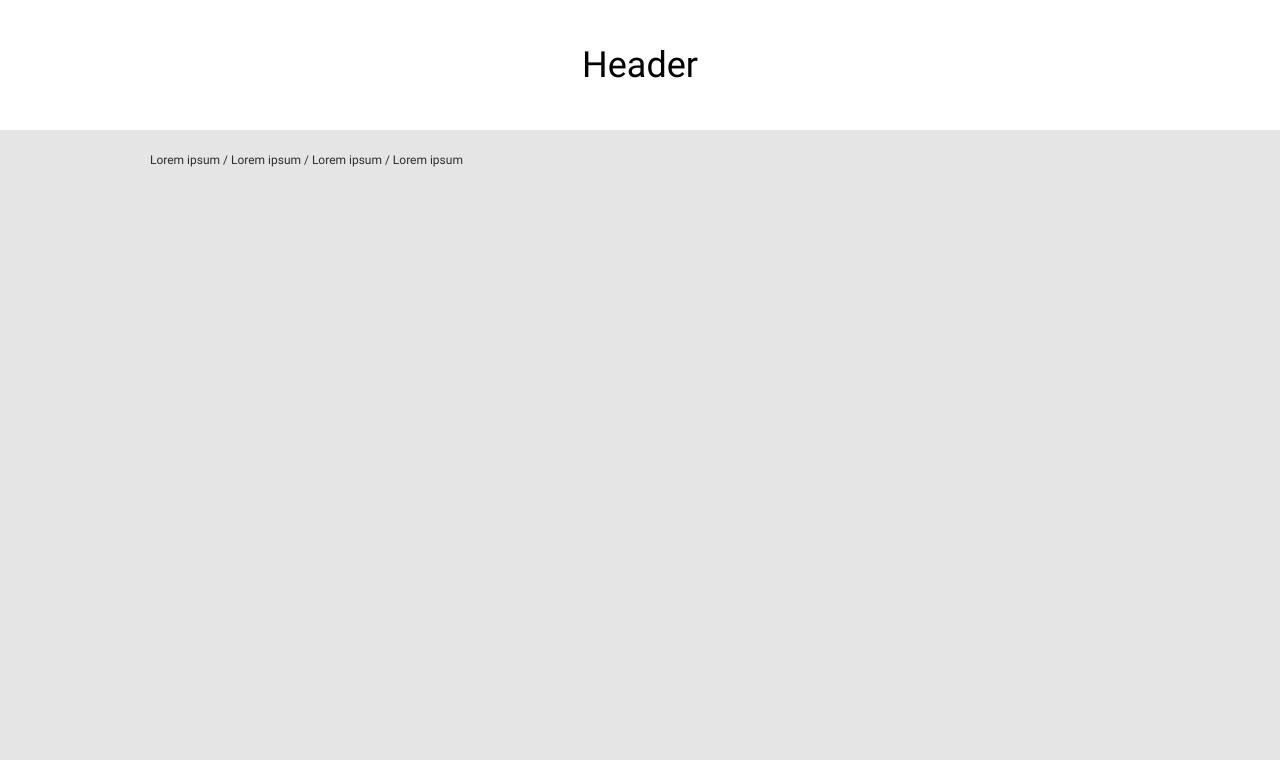
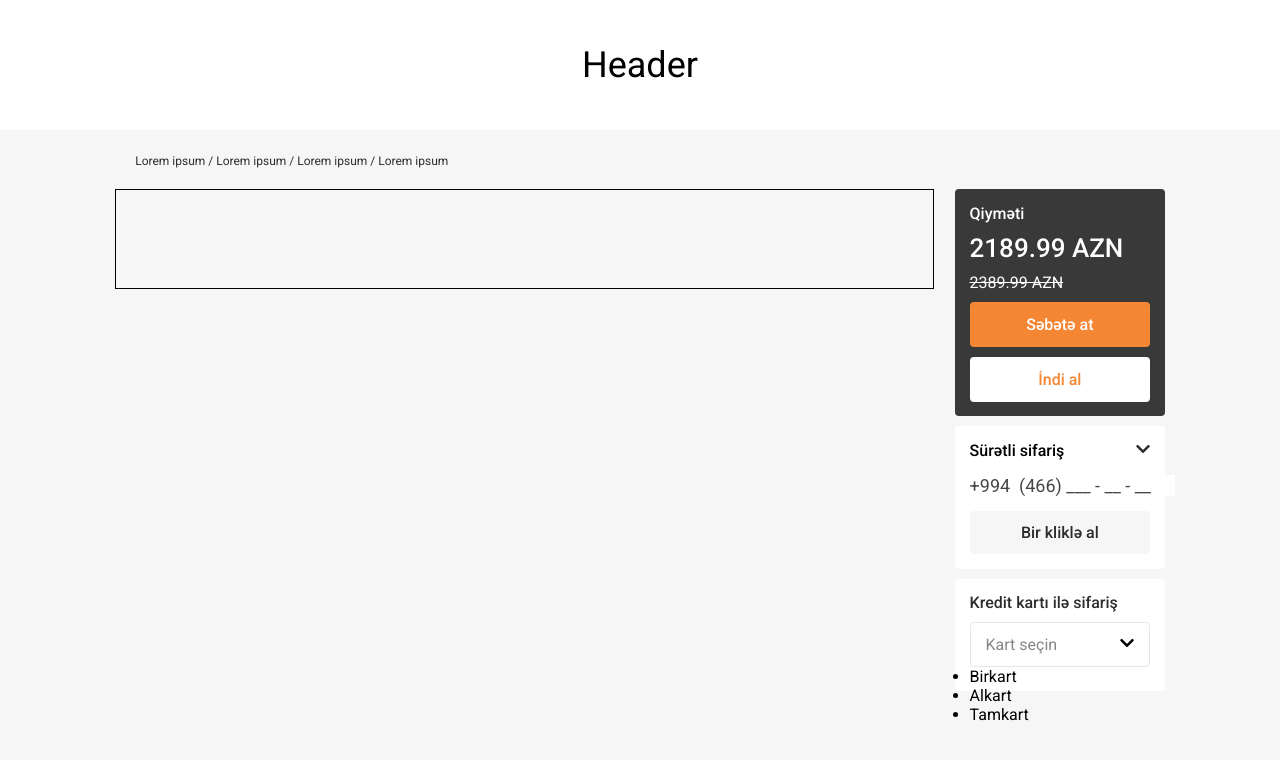
Before and after one commit to sooleymanli/zakaz.az-HomeTask, a plain HTML site: page index.html in a window 1280 px wide. Drawn offline with Linux system fonts and the light colour scheme.

Commit message:
Created sidebar

```diff
--- a/css/style.css
+++ b/css/style.css
@@ -1,34 +1,205 @@
-@import url('/fonts/fonts.css');
+@import url('https://fonts.googleapis.com/css2?family=Roboto:wght@400;500&display=swap');
 
-*{
+* {
   margin: 0;
   padding: 0;
   box-sizing: border-box;
+  font-family: 'Roboto', sans-serif;
+
 }
-body{
-    background-color: #E5E5E5;
+body {
+  background-color: #f6f6f6;
 }
 
-header span{
+header span {
   font-size: 36px;
-    font-family: Roboto;
   text-align: center;
   display: block;
   background-color: #fff;
   padding: 44px 0;
 }
 
-body section .breadcrumb{
+body section .breadcrumb {
   margin: 20px;
+}
 
+body section .breadcrumb span {
+  font-size: 12px;
+  line-height: 14px;
+  font-weight: 300;
+  color: #2d2d2d;
+}
+
+section {
+  padding: 0 9%;
+}
+.content {
+  display: flex;
+}
+
+.content .left {
+  border: 1px solid black;
+  width: 78%;
+  height: 100px;
+}
+
+.content .right {
+  width: 20%;
+
+  margin-left: 2%;
+  display: flex;
+  flex-direction: column;
+}
+
+.content .right .order {
+  width: 100%;
+
+  border-radius: 4px;
+  background-color: #393939;
+  padding: 7%;
+}
+.content .right .fast-order {
+  width: 100%;
+
+ border-radius: 4px;
+  margin-top: 10px;
+  background-color: #FFFFFF;
+}
+
+.content .right .card-order {
+  width: 100%;
+  height: 112px;
+  background-color: #FFFFFF;
+  margin-top: 10px;
+  padding: 7%;
+  display: flex;
+  flex-direction: column;
+  border-radius: 4px;
+}
+
+.order .prices {
+  display: flex;
+  flex-direction: column;
+  color: #fff;
+}
+.order .prices .desc {
+  font-weight: 500;
+  font-size: 16px;
+  line-height: 19px;
+}
+.order .prices .price {
+  font-weight: 500;
+  font-size: 26px;
+  line-height: 30px;
+  margin-top: 10px;
+}
+
+.order .prices .old-price {
+  font-weight: 400;
+  font-size: 16px;
+  line-height: 19px;
+  margin-top: 10px;
+  text-decoration: line-through;
+}
+.order .buttons button {
+  width: 100%;
+  border-radius: 4px;
+  outline: none;
+  border: none;
+  padding: 13px 0;
+  margin-top: 10px;
+  font-weight: 500;
+  font-size: 16px;
+  line-height: 19px;
+}
+.order .buttons .add-to-cart {
+  background-color: #f58634;
+  color: #fff;
+}
+.order .buttons .add-to-cart:hover {
+    background-color: #ee741c;
+
+  }
+.order .buttons .now-order {
+  background-color: #fff;
+  color: #f58634;
+}
+
+.order .buttons .now-order:hover {
+    background-color: rgb(235, 227, 227);
+    color: #f58634;
+  }
+
+  .fast-order{
+    padding: 7%;
+  }
+  .fast-order .title{
+      display: flex;
+      justify-content: space-between;
+  }
+  .right .fast-order .title span #text {
+    color: #2d2d2d;
+    font-family: Robotom;
+}
+.fast-order .title i{
+    border-radius: 2px;
+    color: #2d2d2d;
+}
+
+.fast-order .phone-input{
+    margin-top: 15px;
+}
+.fast-order .phone-input input{
+ border: none;
+ outline: none;
+ font-size: 18px;
+ color: #464646;;
+}
+
+.fast-order .one-click-order{
+    margin-top: 15px;
+}
+
+.fast-order .one-click-order button{
+   background-color: #F6F6F6;
+   border-radius: 4px;
+   outline: none;
+   border: none;
+   width: 100%;
+   font-weight: 500;
+font-size: 16px;
+line-height: 19px;
+color: #2D2D2D;
+padding: 12px 0;
+}
+.fast-order .one-click-order button:hover{
+    background-color: #e2e0e0;
 
  }
 
-body section .breadcrumb span{
-    margin-left: 130px;
-    font-size: 12px;
-    line-height: 14px;
-    font-weight: 300;
-    color:#2D2D2D;
-    font-family: Roboto;
+ .card-order .title{
+    font-weight: 500;
+    font-size: 16px;
+    line-height: 19px;
+    color: #2D2D2D;
+
  }
+
+
+ .card-order .dropdown{
+    width: 100%;
+    border: 1px solid #E7E7E7;
+    border-radius: 4px;
+    display: flex;
+    justify-content: space-between;
+    padding:12px 15px;
+    margin-top: 10px;
+ }
+
+ .card-order .dropdown span{
+   font-size:16px;
+   color: #868686;
+   line-height: 19px;
+   cursor: default;
+
+ }
--- a/fonts/fonts.css
+++ b/fonts/fonts.css
@@ -2,3 +2,8 @@
     font-family: "Roboto";
     src: url("/fonts/Roboto-Regular.ttf")
   }
+
+  @font-face {
+    font-family: "Robotom";
+    src: url("/fonts/Roboto-Medium.ttf")
+  }
--- a/index.html
+++ b/index.html
@@ -5,6 +5,7 @@
     <meta http-equiv="X-UA-Compatible" content="IE=edge">
     <meta name="viewport" content="width=device-width, initial-scale=1.0">
     <title>Zakaz TASK</title>
+    <link rel="stylesheet" href="https://use.fontawesome.com/releases/v5.15.4/css/all.css" integrity="sha384-DyZ88mC6Up2uqS4h/KRgHuoeGwBcD4Ng9SiP4dIRy0EXTlnuz47vAwmeGwVChigm" crossorigin="anonymous">
     <link rel="stylesheet" href="css/style.css">
 </head>
 <body>
@@ -15,7 +16,52 @@
         <div class="breadcrumb">
             <span>Lorem ipsum / Lorem ipsum / Lorem ipsum / Lorem ipsum</span>
         </div>
+        <div class="content">
+            <div class="left"></div>
+            <div class="right">
+                <div class="order">
+                    <div class="prices">
+                        <span class="desc">Qiyməti</span>
+                        <span class="price">2189.99 AZN</span>
+                        <span class="old-price" >2389.99 AZN</span>
+                    </div>
+                    <div class="buttons">
+                        <button class="add-to-cart">Səbətə at</button>
+                        <button class="now-order">İndi al</button>
+                    </div>
+                </div>
+                <div class="fast-order">
+                    <div class="title">
+                        <span id="text" style="font-weight: 500;">Sürətli sifariş</span>
+                        <i class="fas fa-chevron-down"></i>
+                    </div>
+                    <div class="phone-input">
+                        <input type="tel"  class="phone" data-phonemask="+994  (466) ___ - __ - __" />
+
+
+                    </div>
+                    <div class="one-click-order">
+                        <button style="font-weight: 500;" >Bir kliklə al</button>
+                    </div>
+                </div>
+                <div class="card-order">
+                    <div class="title" style="font-weight: 500;">Kredit kartı ilə sifariş</div>
+                    <div class="dropdown">
+                        <span>Kart seçin</span>
+                        <i class="fas fa-chevron-down"></i>
+                    </div>
+                    <div class="dropdown-list">
+                        <ul>
+                            <li>Birkart</li>
+                            <li>Alkart</li>
+                            <li>Tamkart</li>
+                        </ul>
+                    </div>
+                </div>
+            </div>
+        </div>
     </section>
     <script src="js/main.js"></script>
+    <script src="js/phone-mask.js"></script>
 </body>
 </html>
--- a/js/main.js
+++ b/js/main.js
@@ -0,0 +1,69 @@
+class PhoneField {
+    constructor(a, b = "+994(___)___-____", c = "_") {
+        (this.handler = a),
+            (this.mask = b),
+            (this.placeholder = c),
+            this.setLength(),
+            this.setValue(),
+            (this.start = this.placeHolderPosition() - 1),
+            this.handler.addEventListener("focusin", () => {
+                this.focused();
+            }),
+            this.handler.addEventListener("keydown", (d) => {
+                this.input(d);
+            });
+    }
+    focused() {
+        let a = this.placeHolderPosition();
+        (this.handler.selectionStart = a), (this.handler.selectionEnd = a);
+    }
+    input(a) {
+        if ((this.isDirectionKey(a.key) || a.preventDefault(), this.isNum(a.key))) this.changeChar(a.key);
+        else if (this.isDeletionKey(a.key))
+            if ("Backspace" === a.key) {
+                let b = this.start;
+                this.changeChar(this.placeholder, -1, b);
+            } else this.changeChar(this.placeholder);
+    }
+    setLength() {
+        this.handler.maxLength = this.mask.length;
+    }
+    setValue() {
+        this.handler.value = this.mask;
+    }
+    isNum(a) {
+        return !isNaN(a) && parseInt(+a) == a && !isNaN(parseInt(a, 10));
+    }
+    isDeletionKey(a) {
+        return "Delete" === a || "Backspace" === a;
+    }
+    isDirectionKey(a) {
+        return "ArrowUp" === a || "ArrowDown" === a || "ArrowRight" === a || "ArrowLeft" === a || "Tab" === a;
+    }
+    isPlaceholder(a) {
+        return a == this.placeholder;
+    }
+    placeHolderPosition() {
+        return this.handler.value.indexOf(this.placeholder);
+    }
+    changeChar(a, b = 1, c = this.mask.length) {
+        let d = this.handler.value,
+            f;
+        f = 0 < b ? this.handler.selectionStart : this.handler.selectionStart - 1;
+        let g = "";
+        if (f === c) return !1;
+        if (!this.isNum(d[f]) && !this.isPlaceholder(d[f]))
+            do if (((f += b), f === c)) return !1;
+            while (!this.isNum(d[f]) && !this.isPlaceholder(d[f]));
+        (g = this.replaceAt(d, f, a)), (this.handler.value = g), 0 < b && (f += b), (this.handler.selectionStart = f), (this.handler.selectionEnd = f);
+    }
+    replaceAt(a, b, c) {
+        return a.substring(0, b) + c + a.substring(++b);
+    }
+}
+document.addEventListener("DOMContentLoaded", function () {
+    "use strict";
+    let a = document.getElementsByClassName("phone"),
+        b = [];
+    for (let c = 0; c < a.length; c++) b.push(new PhoneField(a[c], a[c].dataset.phonemask, a[c].dataset.placeholder));
+});
```
Also changed, not shown: js/phone-mask.js (added, +1 -0 lines), img/arrow-bottom.png (added). Lines whose indentation alone changed are shown as unchanged.
